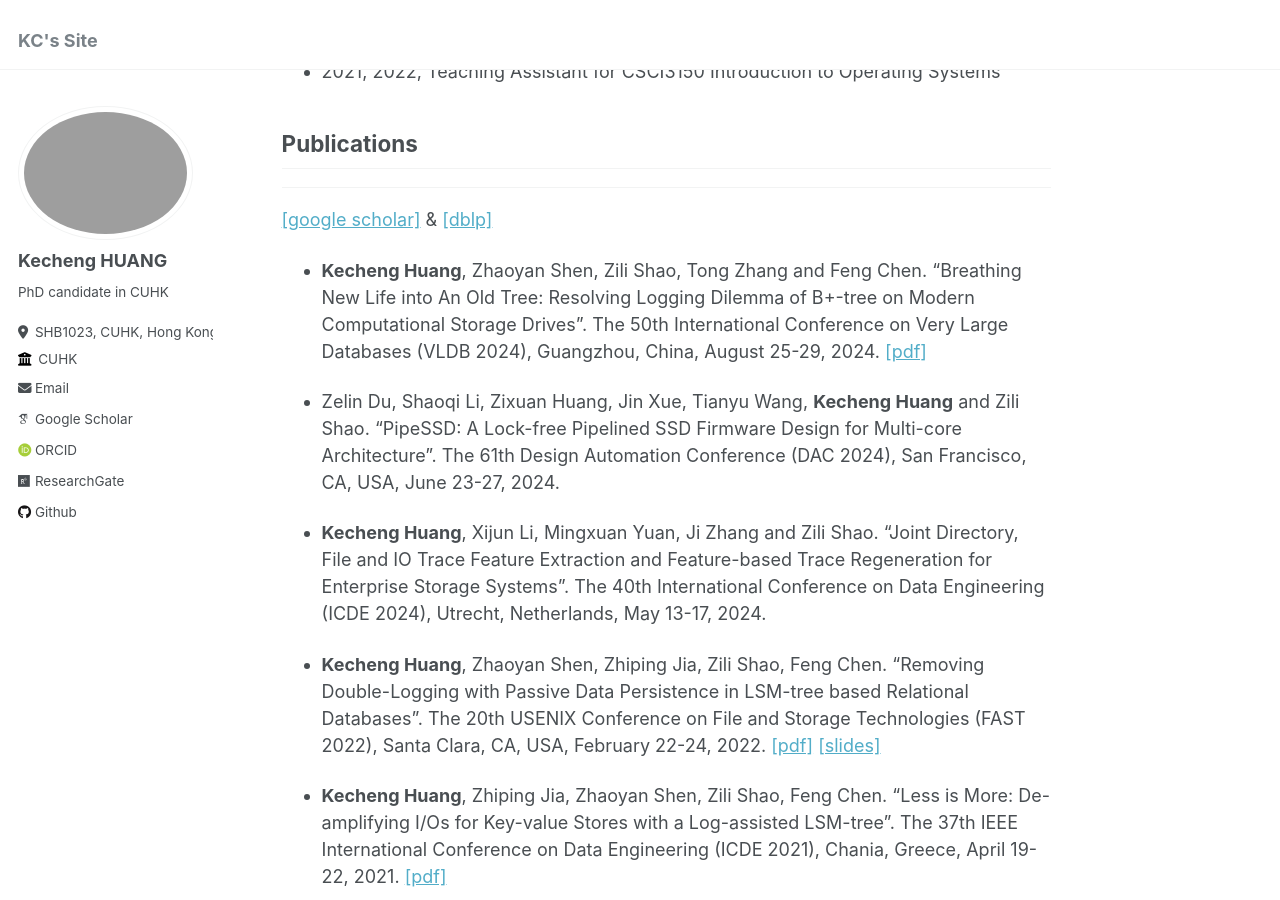
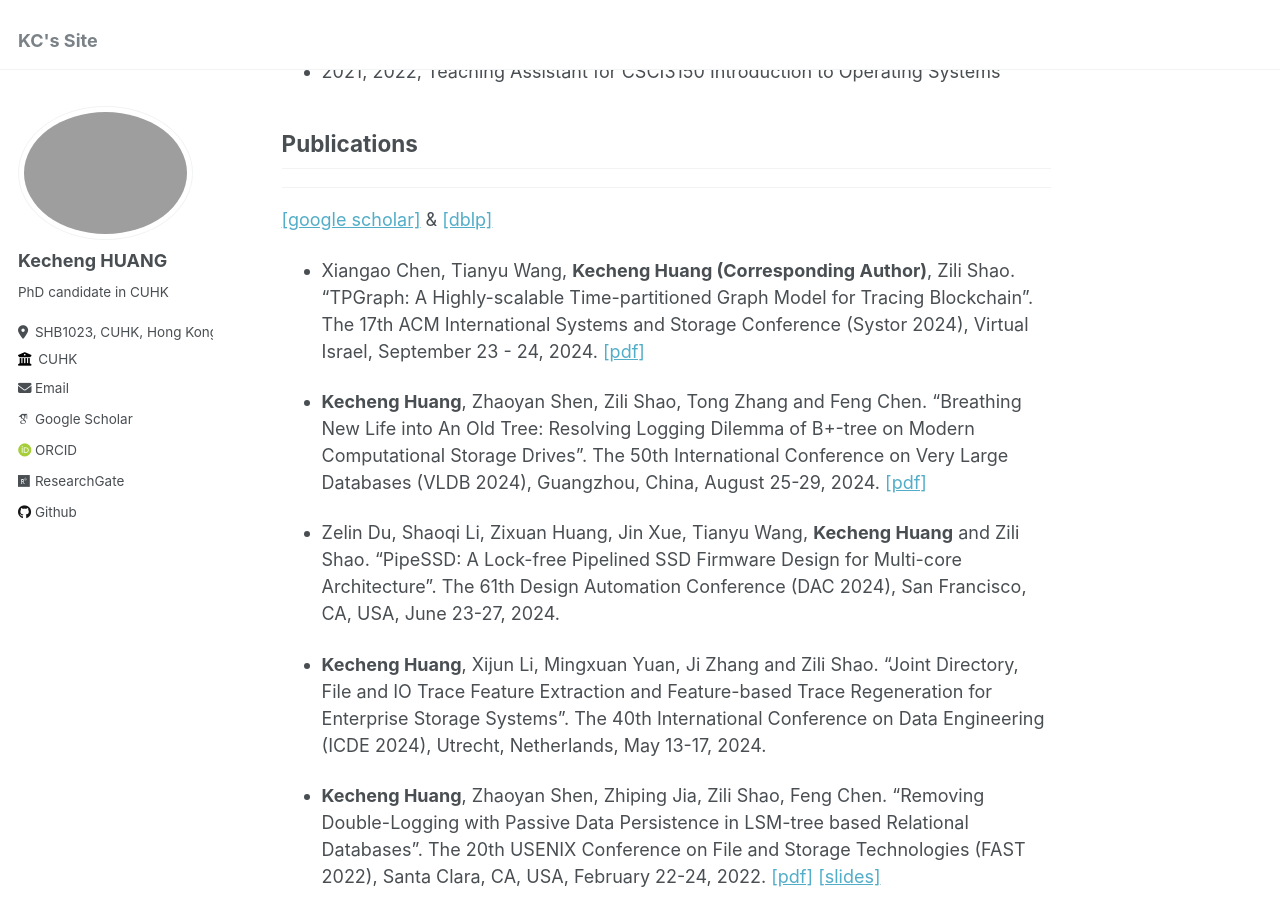
Before and after one commit to ericaloha/ericaloha.github.io, a Jekyll site: the page built from _pages/about.md, in a window 1280 px wide and 900 px high, scrolled down 697 px. Built offline with Jekyll 4.4.1, drawn with Linux system fonts in a browser that asks for light colours; some web fonts are replaced.

Commit message:
Update about.md

```diff
--- a/_pages/about.md
+++ b/_pages/about.md
@@ -35,13 +35,14 @@ I am Kecheng HUANG (黄克成), a third-year PhD candidate at the Chinese Univer
 
 [[google scholar]](https://scholar.google.com/citations?user=rPhW368AAAAJ&hl)  & [[dblp]](https://dblp.org/pid/295/7080.html)
 
+- Xiangao Chen, Tianyu Wang, **Kecheng Huang (Corresponding Author)**, Zili Shao. "TPGraph: A Highly-scalable Time-partitioned Graph Model for Tracing Blockchain". The 17th ACM International Systems and Storage Conference (Systor 2024), Virtual Israel, September 23 - 24, 2024. [[pdf]](https://dl.acm.org/doi/abs/10.1145/3688351.3689161)
+
 - **Kecheng Huang**, Zhaoyan Shen, Zili Shao, Tong Zhang and Feng Chen. "Breathing New Life into An Old Tree: Resolving Logging Dilemma of B+-tree on Modern Computational Storage Drives". The 50th International Conference on Very Large Databases (VLDB 2024), Guangzhou, China, August 25-29, 2024. [[pdf]](https://www.vldb.org/pvldb/vol17/p134-huang.pdf)
 
 - Zelin Du, Shaoqi Li, Zixuan Huang, Jin Xue, Tianyu Wang, **Kecheng Huang** and Zili Shao. "PipeSSD: A Lock-free Pipelined SSD Firmware Design for Multi-core Architecture". The 61th Design Automation Conference (DAC 2024), San Francisco, CA, USA, June 23-27, 2024.
 
 - **Kecheng Huang**, Xijun Li, Mingxuan Yuan, Ji Zhang and Zili Shao. "Joint Directory, File and IO Trace Feature Extraction and Feature-based Trace Regeneration for Enterprise Storage Systems". The 40th International Conference on Data Engineering (ICDE 2024), Utrecht, Netherlands, May 13-17, 2024.
 
-
 - **Kecheng Huang**, Zhaoyan Shen, Zhiping Jia, Zili Shao, Feng Chen. "Removing Double-Logging with Passive Data Persistence in LSM-tree based Relational Databases". The 20th USENIX Conference on File and Storage Technologies (FAST 2022), Santa Clara, CA, USA, February 22-24, 2022. [[pdf]](https://www.usenix.org/system/files/fast22-huang.pdf) [[slides]](https://www.usenix.org/system/files/fast22_slides_huang.pdf)
 
 - **Kecheng Huang**, Zhiping Jia, Zhaoyan Shen, Zili Shao, Feng Chen. "Less is More: De-amplifying I/Os for Key-value Stores with a Log-assisted LSM-tree". The 37th IEEE International Conference on Data Engineering (ICDE 2021), Chania, Greece, April 19-22, 2021. [[pdf]](https://ieeexplore.ieee.org/stamp/stamp.jsp?tp=&arnumber=9458751)
```
